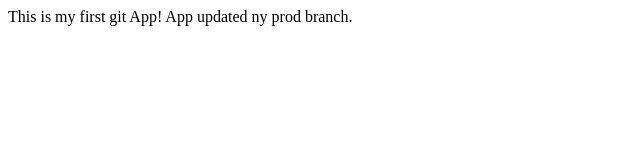
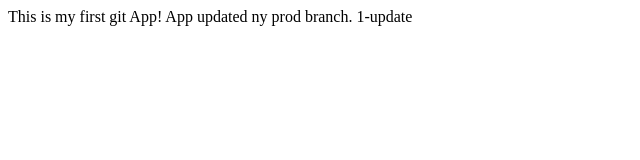
Before and after one commit to pramodm650/git-practice, a plain HTML site: page index.html in a window 1280 px wide. Shown: the full height of the page, 0-640 px from the left. Drawn offline with Linux system fonts and the light colour scheme.

Commit message:
1-update

```diff
--- a/index.html
+++ b/index.html
@@ -5,5 +5,6 @@
 <body>
  This is my first git App!
  App updated ny prod branch.
+ 1-update
 </body>
 </html>
```
